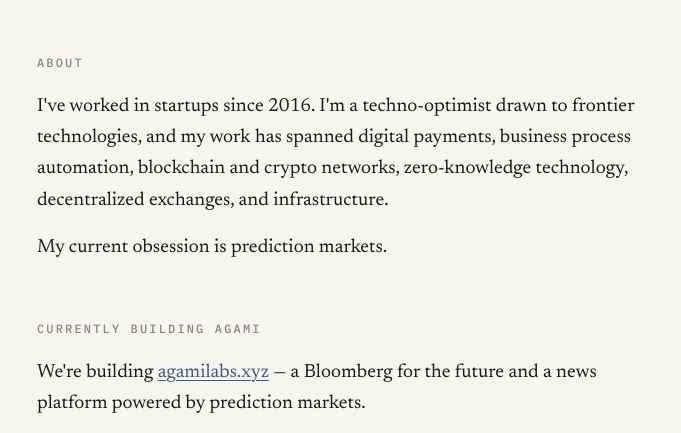
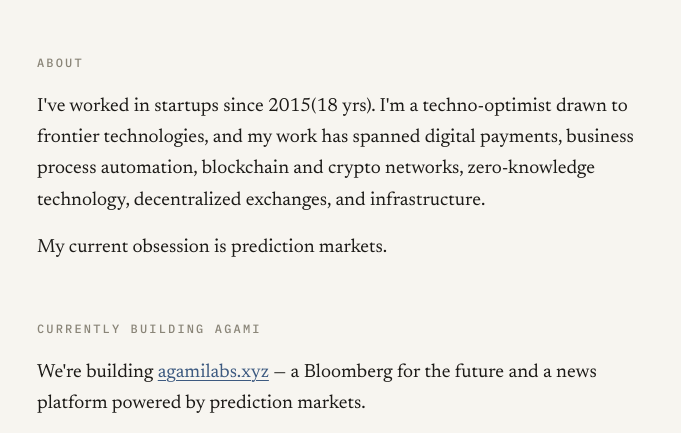
Before and after one commit to Varunk26/Varunk26.github.io, a plain HTML site: page index.html in a window 1280 px wide. Shown: the part 301-734 px from the top of the page, without its empty margins (293-974 px from the left). Drawn offline with Linux system fonts and the light colour scheme.

Commit message:
Update startup experience opening

```diff
--- a/index.html
+++ b/index.html
@@ -368,7 +368,7 @@ header p {
 
 <section class="about">
 <h2 class="label">About</h2>
-<p>I've worked in startups since 2016. I'm a techno-optimist drawn to frontier technologies, and my work has spanned digital payments, business process automation, blockchain and crypto networks, zero-knowledge technology, decentralized exchanges, and infrastructure.</p>
+<p>I've worked in startups since 2015(18 yrs). I'm a techno-optimist drawn to frontier technologies, and my work has spanned digital payments, business process automation, blockchain and crypto networks, zero-knowledge technology, decentralized exchanges, and infrastructure.</p>
 <p>My current obsession is prediction markets.</p>
 </section>
 
```
